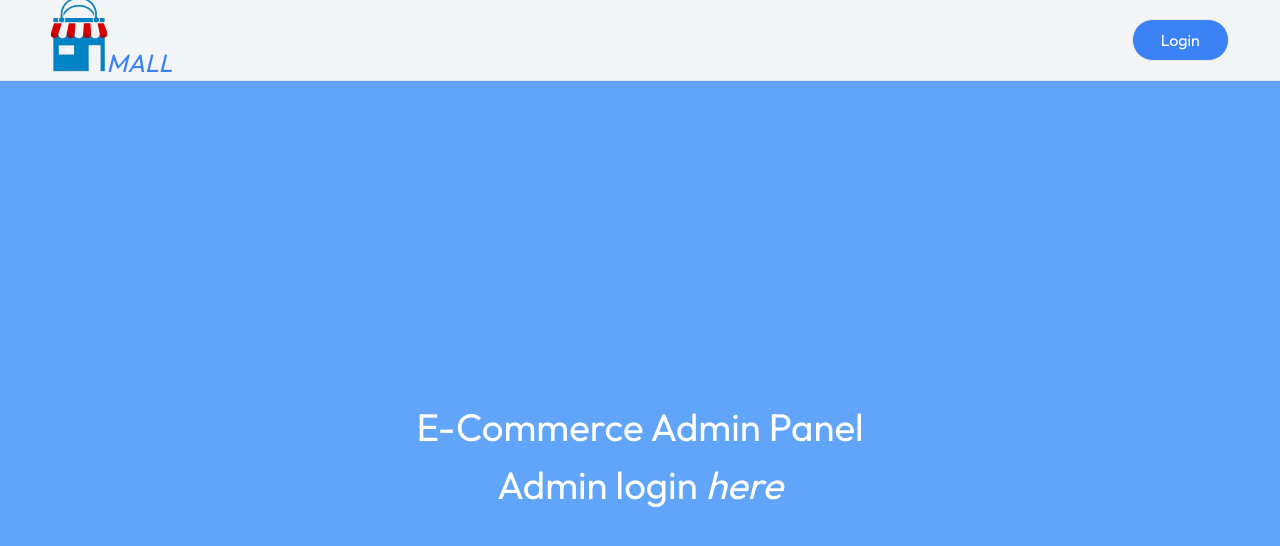
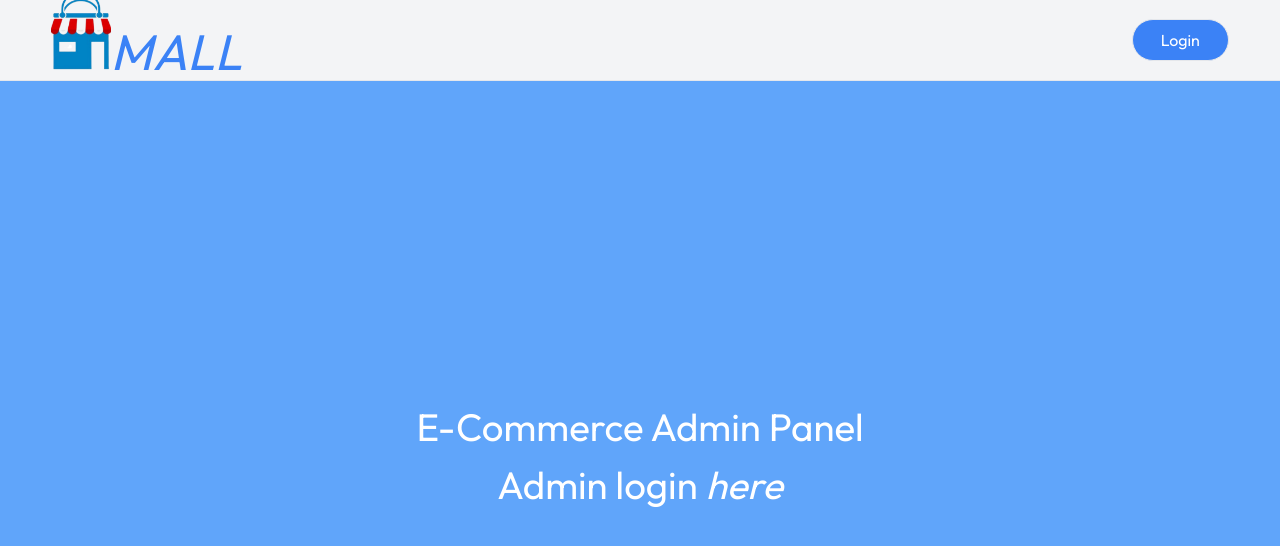
Before and after one commit to Amazing-Tech1/E-Commerce-Panel, a React (Vite) app: page / in a window 1280 px wide. Shown: the top 546 px of the page. Built offline with nearby package versions, Linux system fonts and the light colour scheme.

Commit message:
first commit

```diff
--- a/src/pages/Home.jsx
+++ b/src/pages/Home.jsx
@@ -8,7 +8,7 @@ function Home() {
       <div className=' flex items-center justify-between py-2 px-[4%] h-[10%]'>
         <div className='flex items-baseline'>
           <img src={logo} alt="" className='w-[6%] sm' />
-          <i className='text-blue-500 text-[25px]'>MALL</i>
+          <i className='text-blue-500 text-[20px] sm:text-[35px] md:text-[50px]'>MALL</i>
         </div>
 
         <Link to='/login'><button className="border rounded-full px-5 py-2 sm:px-7 text-white bg-blue-500">Login</button></Link>
```
